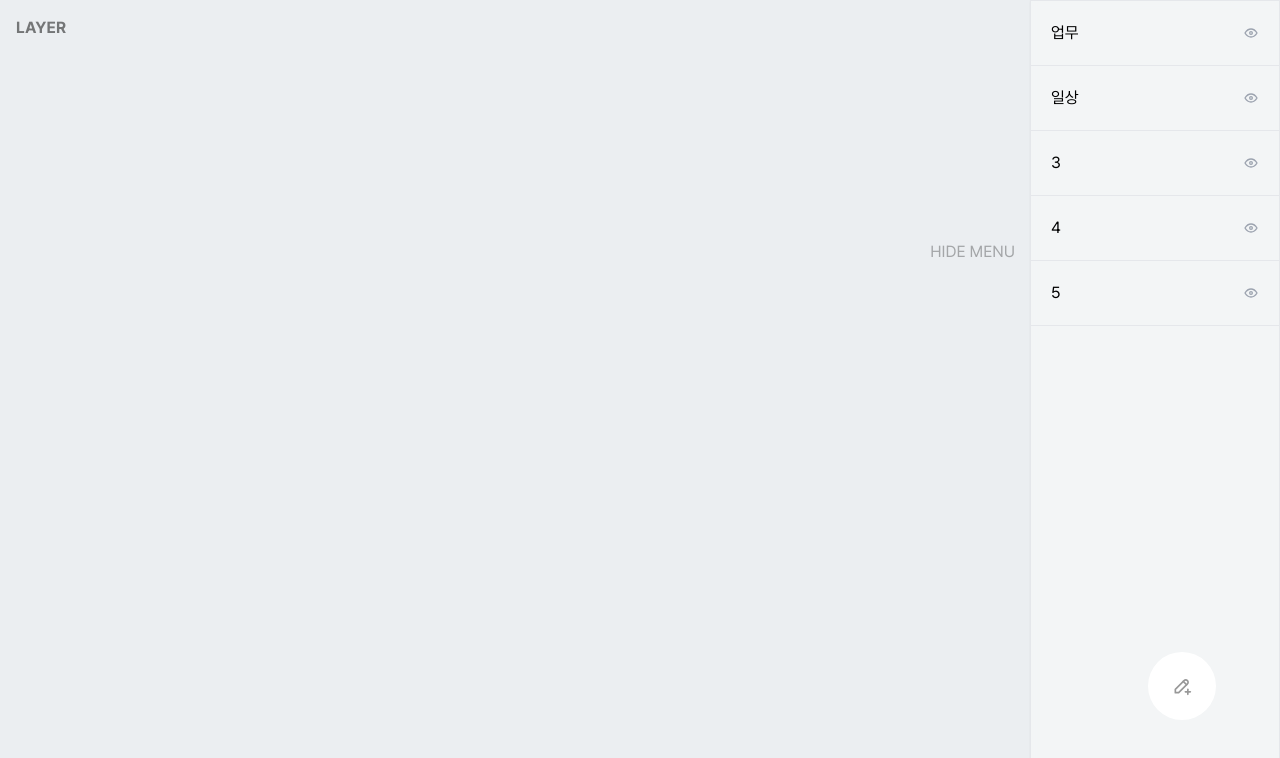
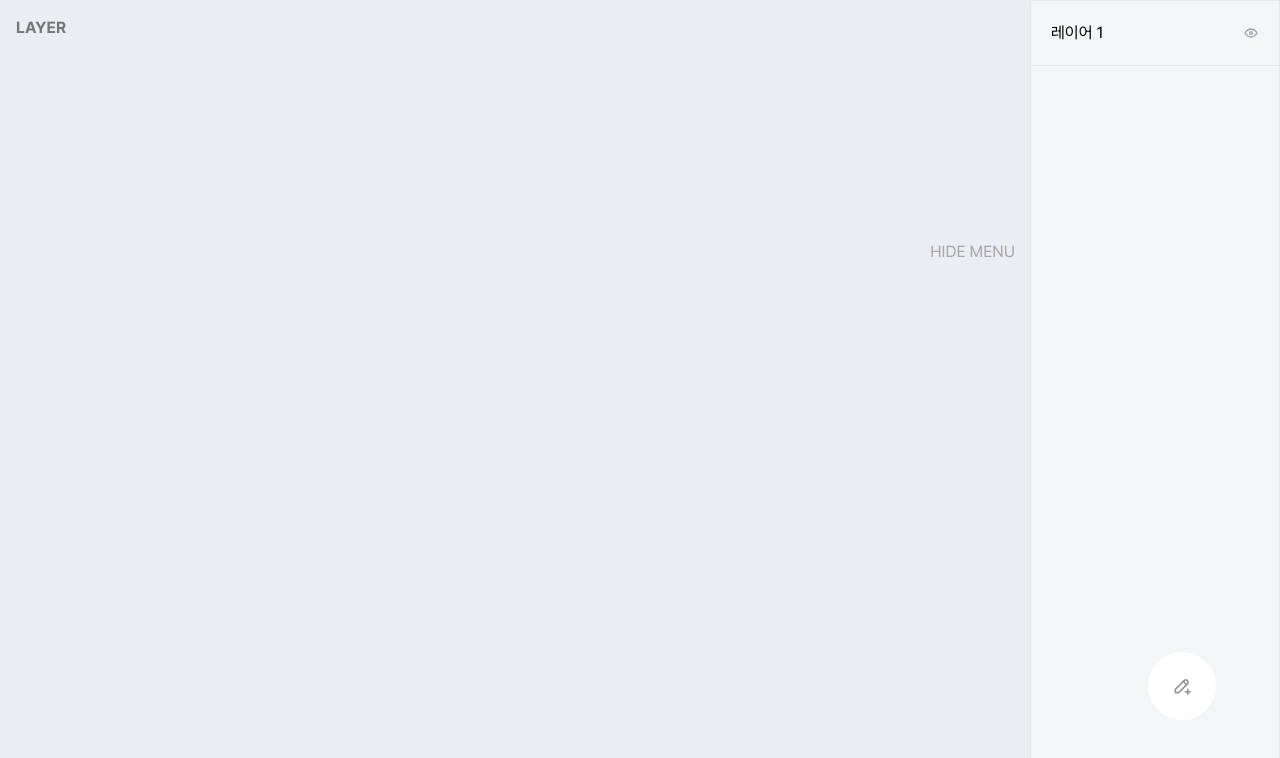
Before and after one commit to YOON3N4M/layer, a Next.js app: page /layer in a window 1280 px wide. Shown: the top 758 px of the page. Built offline with nearby package versions, Linux system fonts and the light colour scheme.

Commit message:
feat: state 생성, 타입 선언, 사이드 메뉴에 적용

```diff
--- a/src/components/SideMenu/index.tsx
+++ b/src/components/SideMenu/index.tsx
@@ -3,15 +3,17 @@
 import { useState } from "react";
 import { IconEye, IconEyeOff } from "../svg";
 import { cn } from "@/utils";
+import { useLayerList } from "@/state";
+import { Layer } from "@/types";
 
 interface SideMenuProps {}
-
-const EXAMPLE_LAYER = ["업무", "일상", 3, 4, 5];
 
 function SideMenu(props: SideMenuProps) {
   const {} = props;
 
   const [isHide, setIsHide] = useState(false);
+
+  const layerList = useLayerList();
 
   function handleMenuHideClick() {
     setIsHide((prev) => !prev);
@@ -34,8 +36,8 @@ function SideMenu(props: SideMenuProps) {
           {isHide ? "SHOW MENU" : "HIDE MENU"}
         </button>
         <div className="size-full">
-          {EXAMPLE_LAYER.map((item) => (
-            <LayerItem key={item} name={item} />
+          {layerList.map((layer) => (
+            <LayerItem key={layer.id} layer={layer} />
           ))}
         </div>
       </div>
@@ -45,8 +47,13 @@ function SideMenu(props: SideMenuProps) {
 
 export default SideMenu;
 
-function LayerItem({ name }: { name: any }) {
-  const [isHide, setIsHide] = useState(false);
+interface LayerItemProps {
+  layer: Layer;
+}
+
+function LayerItem(props: LayerItemProps) {
+  const { layer } = props;
+  const [isHide, setIsHide] = useState(layer.isHide);
 
   function handleLayerHideClick() {
     setIsHide((prev) => !prev);
@@ -55,7 +62,7 @@ function LayerItem({ name }: { name: any }) {
   return (
     <div className="w-full p-lg border-b flex">
       <span className={cn("transition-colors", isHide && "text-gray-400")}>
-        {name}
+        {layer.name}
       </span>
       <button onClick={handleLayerHideClick} className="ml-auto text-gray-400">
         {isHide ? <IconEyeOff /> : <IconEye />}
--- /dev/null
+++ b/src/state/index.ts
@@ -0,0 +1,34 @@
+import { Layer, Memo } from "@/types";
+import { create } from "zustand";
+
+interface MemoStore {
+  layerList: Layer[];
+  memoList: Memo[];
+  actions: {
+    addLayer: (layer: Layer) => void;
+    removeLayer: (id: number) => void;
+  };
+}
+
+const EXAMPLE_LAYER: Layer = {
+  id: 3000,
+  isHide: false,
+  name: "레이어 1",
+};
+
+const useMemoStore = create<MemoStore>((set) => ({
+  layerList: [EXAMPLE_LAYER],
+  memoList: [],
+  actions: {
+    addLayer: (layer) =>
+      set((state) => ({ layerList: [...state.layerList, layer] })),
+    removeLayer: (id) =>
+      set((state) => ({
+        layerList: state.layerList.filter((layer) => layer.id !== id),
+      })),
+  },
+}));
+
+export const useLayerList = () => useMemoStore((state) => state.layerList);
+
+export const useMemoActions = () => useMemoStore((state) => state.actions);
--- /dev/null
+++ b/src/types/index.ts
@@ -0,0 +1,10 @@
+export interface Layer {
+  id: number;
+  isHide: boolean;
+  name: string;
+}
+
+export interface Memo {
+  id: number;
+  parentLayerId: number;
+}
```
